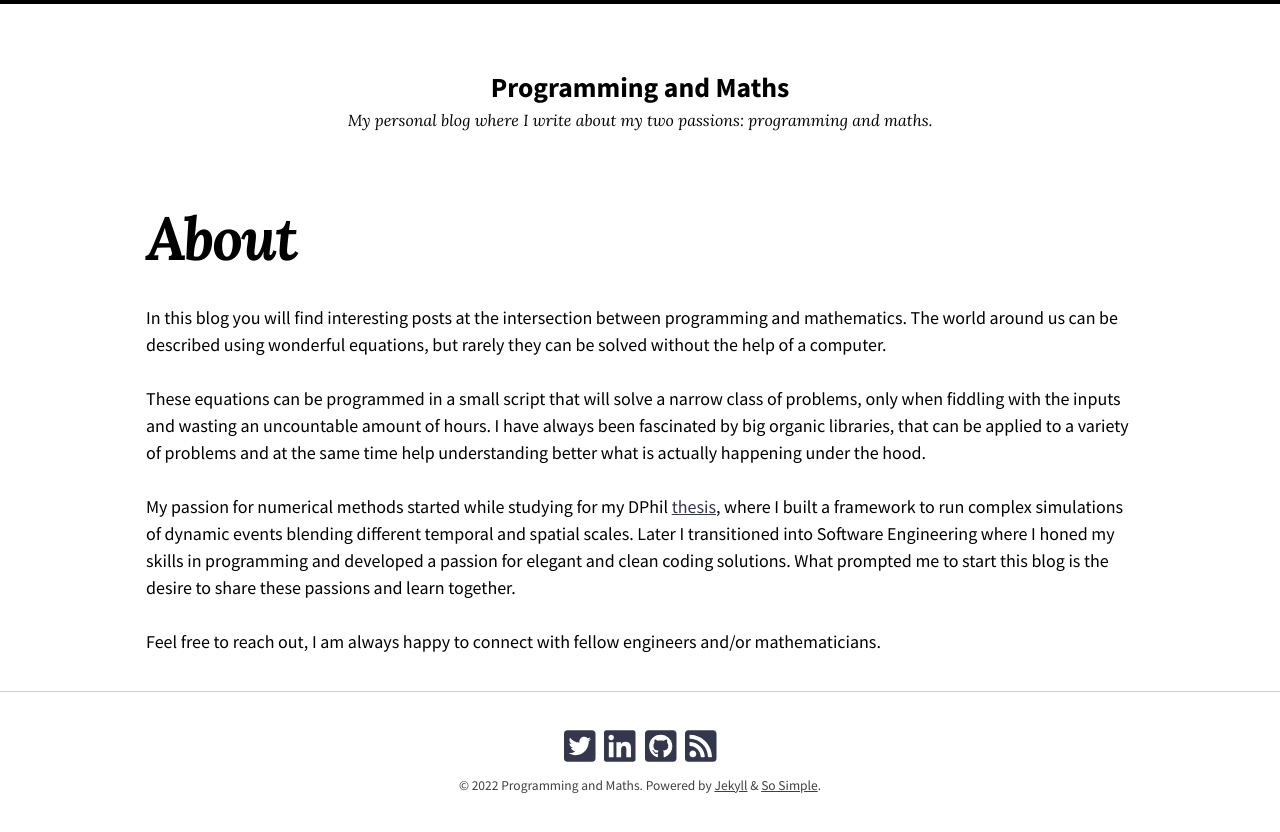
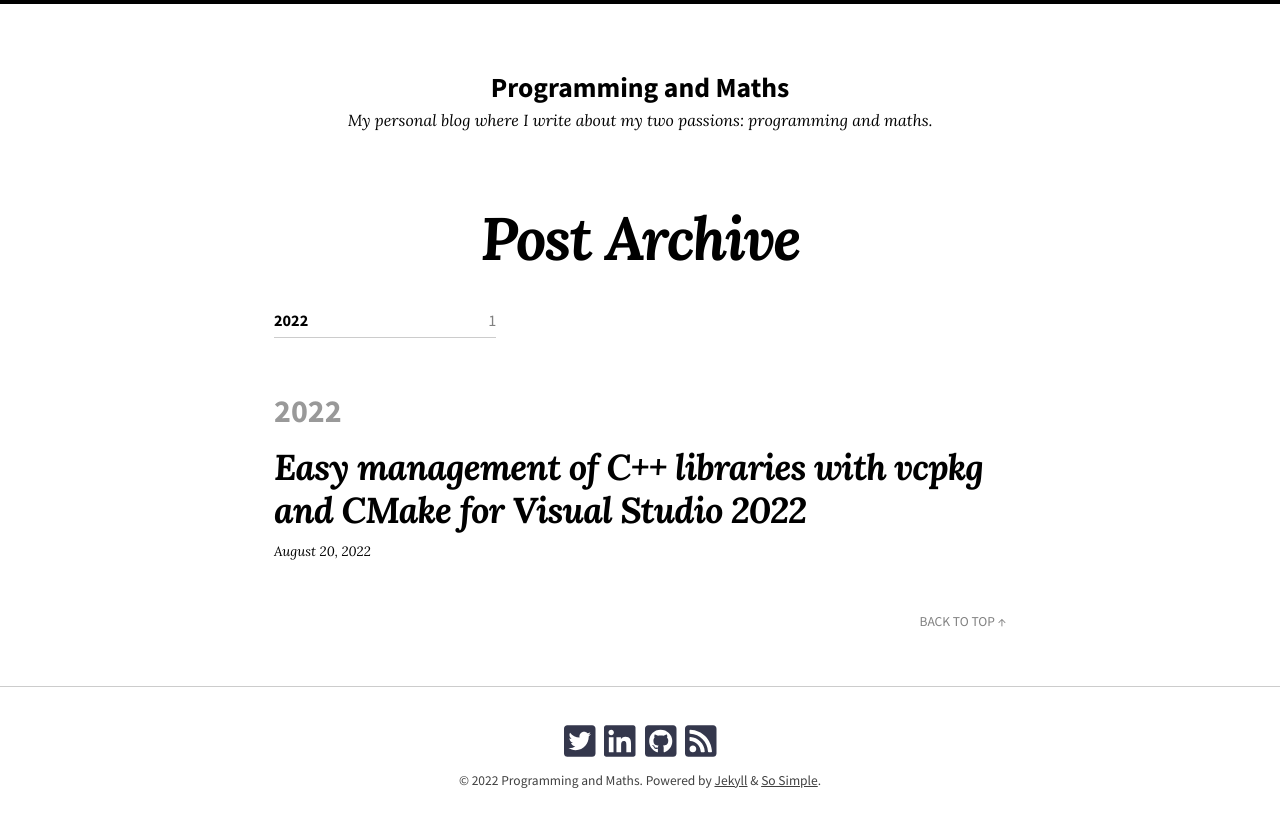
Before and after one commit to NikBomb/buildsucceded, a Jekyll site: the page built from posts.md, in a window 1280 px wide. Shown: the top 832 px of the page. Built offline with Jekyll 4.4.1, drawn with Linux system fonts in a browser that asks for light colours; nearby versions of some CDN libraries.

```diff
--- a/_includes/head.html
+++ b/_includes/head.html
@@ -50,19 +50,6 @@
   {% if site.google_analytics and jekyll.environment == 'production' %}
     {% include analytics.html %}
   {% endif %}
-  <!-- start custom head snippets -->
 
-<!-- insert favicons. use https://realfavicongenerator.net/ -->
-
-<link rel="apple-touch-icon" sizes="180x180" href="/assets/images/apple-touch-icon.png">
-<link rel="icon" type="image/png" sizes="32x32" href="/assets/images/favicon-32x32.png">
-<link rel="icon" type="image/png" sizes="16x16" href="/assets/images/favicon-16x16.png">
-<link rel="manifest" href="/assets/images/site.webmanifest">
-<link rel="shortcut icon" href="/assets/images/favicon.ico">
-<meta name="msapplication-TileColor" content="#da532c">
-<meta name="msapplication-config" content="/assets/images/browserconfig.xml">
-<meta name="theme-color" content="#ffffff">
-
-<!-- end custom head snippets -->
   {% include head-custom.html %}
 </head>
--- a/_posts/2022-08-15-origin-of-finite-element-method.markdown
+++ b/_posts/2022-08-15-origin-of-finite-element-method.markdown
@@ -5,6 +5,3 @@ date:   2022-08-15 18:02:23 +0100
 categories: [Finite Element Analysis]
 published: false
 ---
-
-
-In the past month I have embarked on a journey to learn more about computer graphics, and I decided to start from OpenGL (if you are interested as well you can start from [learnopengl](learnopengl.com)).
--- a/posts.md
+++ b/posts.md
@@ -1,13 +1,7 @@
 ---
-layout: page
-title: About
-permalink: /about/
+title: Post Archive
+layout: posts
+permalink: /posts/
+show_excerpts: false
+entries_layout: list
 ---
-
-In this blog you will find interesting posts at the intersection between programming and mathematics. The world around us can be described using wonderful equations, but rarely they can be solved without the help of a computer.
-
-These equations can be programmed in a small script that will solve a narrow class of problems, only when fiddling with the inputs and wasting an uncountable amount of hours. I have always been fascinated by big organic libraries, that can be applied to a variety of problems and at the same time help understanding better what is actually happening under the hood.
-
-My passion for numerical methods started while studying for my DPhil [thesis](https://ora.ox.ac.uk/objects/uuid:a2b5e067-ebfe-4c0f-b07e-840a6a4064de), where I built a framework to run complex simulations of dynamic events blending different temporal and spatial scales. Later I transitioned into Software Engineering where I honed my skills in programming and developed a passion for elegant and clean coding solutions. What prompted me to start this blog is the desire to share these passions and learn together.
-
-Feel free to reach out, I am always happy to connect with fellow engineers and/or mathematicians.
```
